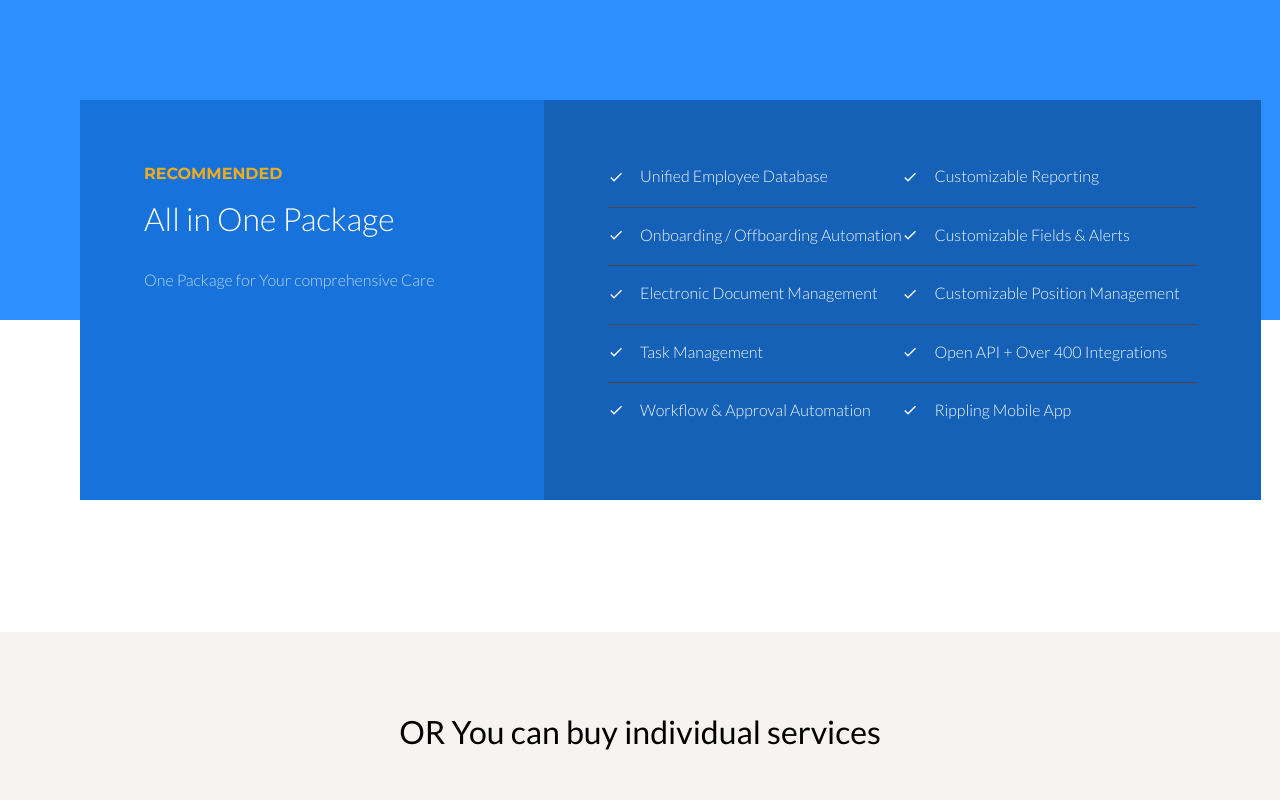
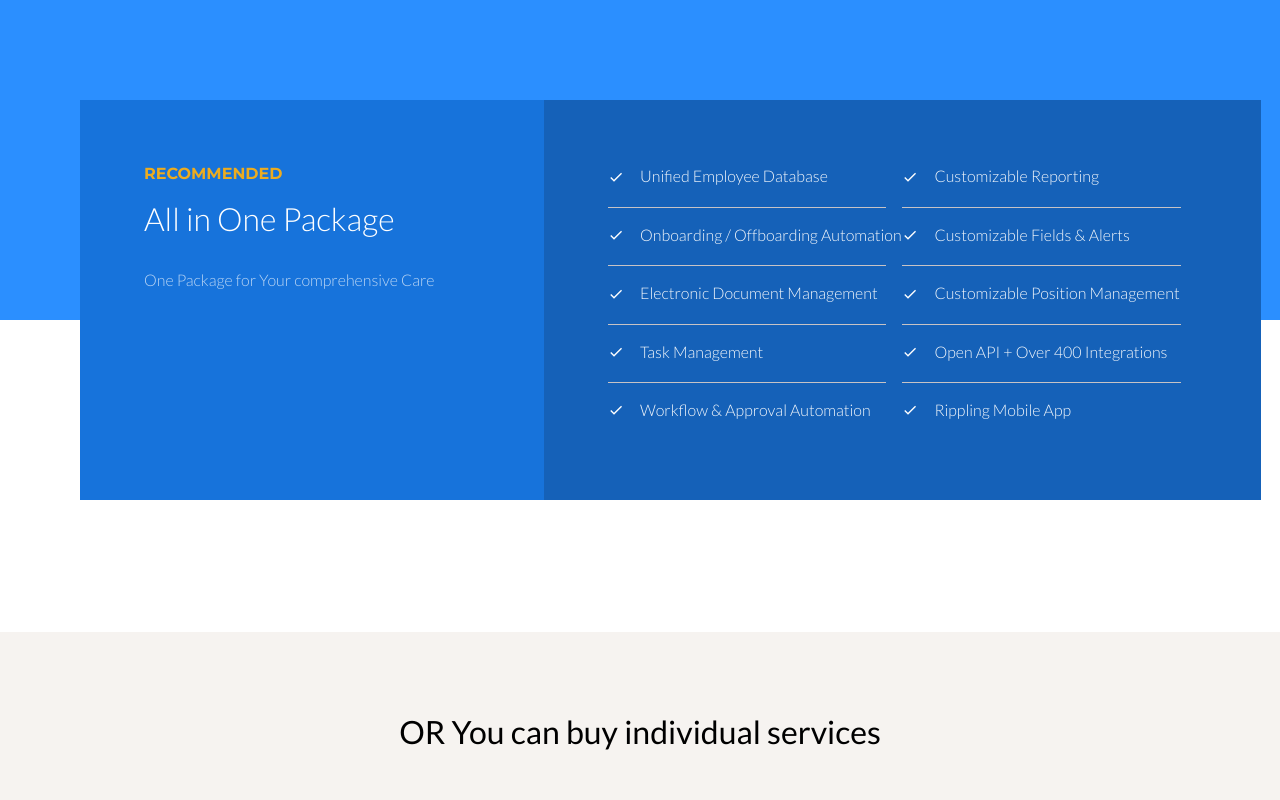
Before and after one commit to gobinda168/r-health, a React (Create React App) app: page / in a window 1280 px wide. Shown: the top 800 px of the page. Built offline with nearby package versions, Linux system fonts and the light colour scheme.

Commit message:
Update: style

```diff
--- a/src/pages/packageDetails/benefit/Benefit.module.scss
+++ b/src/pages/packageDetails/benefit/Benefit.module.scss
@@ -1,7 +1,7 @@
 .benefitContainer {
   display: flex;
   flex-direction: column;
-  min-width: 23vw;
+  width: 23vw;
   color: white;
   .container {
     display: flex;
@@ -17,8 +17,8 @@
     }
   }
   .divider {
-    border-top: 1px solid #55434b;
-    min-width: 100%;
+    border-top: 1px solid #c7c3c5;
     margin-top: 1.2rem;
+    margin-right: 1rem;
   }
 }
```
